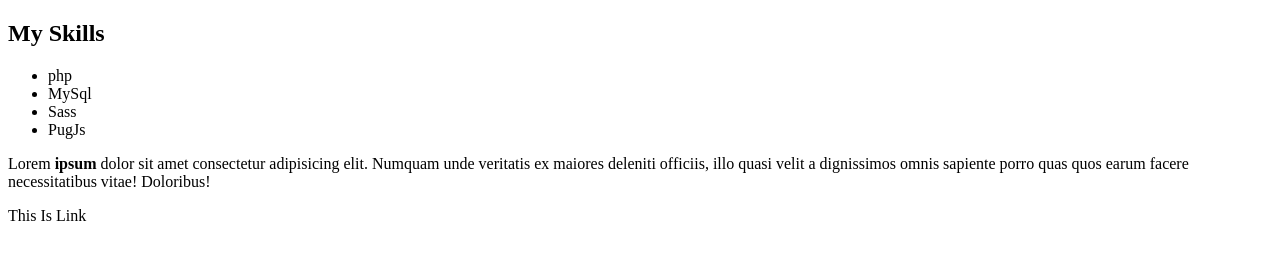
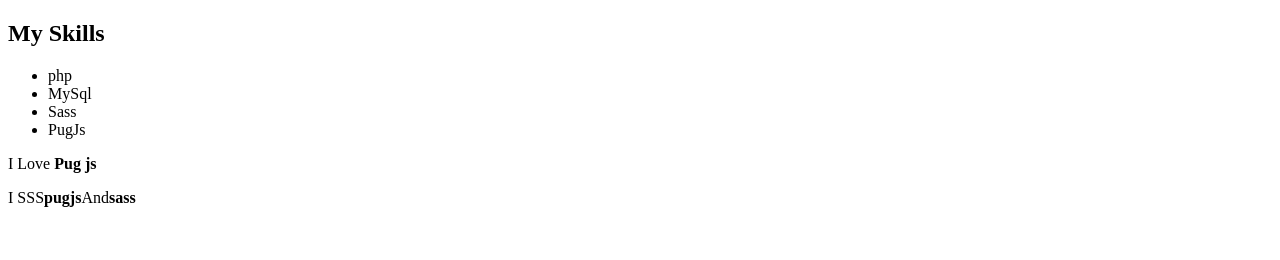
Before and after one commit to Mohammedazzam/Working-With-PugJs, a plain HTML site: page index.html in a window 1280 px wide. Drawn offline with Linux system fonts and the light colour scheme.

Commit message:
(7 -1  White Space Controlاستخدام ال pipeline)

```diff
--- a/index.html
+++ b/index.html
@@ -13,13 +13,8 @@
         <li>Sass</li>
         <li>PugJs</li>
       </ul>
-      <p>Lorem <strong> ipsum </strong> dolor sit amet consectetur adipisicing elit. Numquam unde veritatis ex maiores deleniti officiis, illo quasi velit a dignissimos omnis sapiente porro quas quos earum facere necessitatibus vitae! Doloribus!    </p>
-      <div><a>This Is Link</a></div>
-      <!--
-      mohhhh
-      Azzam
-      -->
-      <div><a><img></a></div>
+      <p>I Love <b>Pug js</b></p>
+      <p>I SSS<b>pugjs</b>And<b>sass</b></p>
     </div>
   </body>
 </html>
```
Also changed, not shown: 1 other file.
